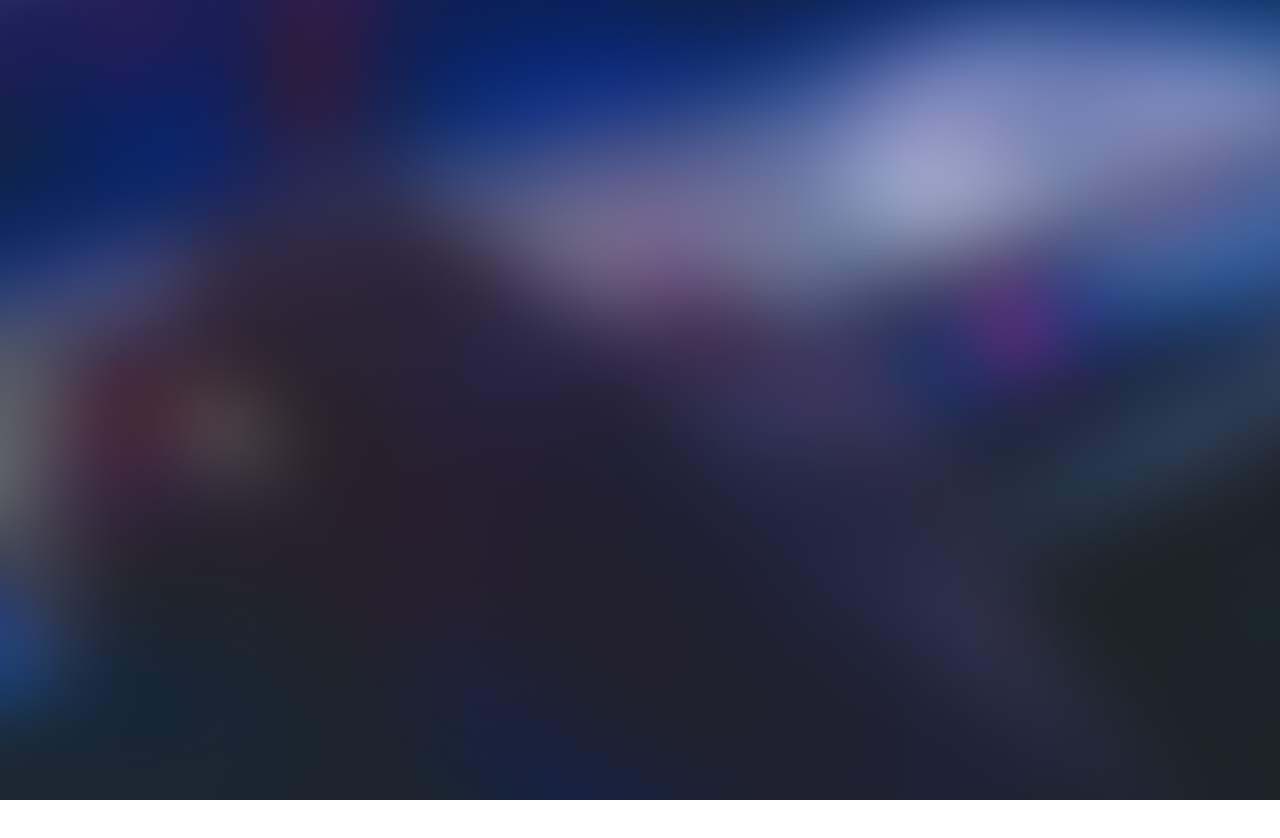
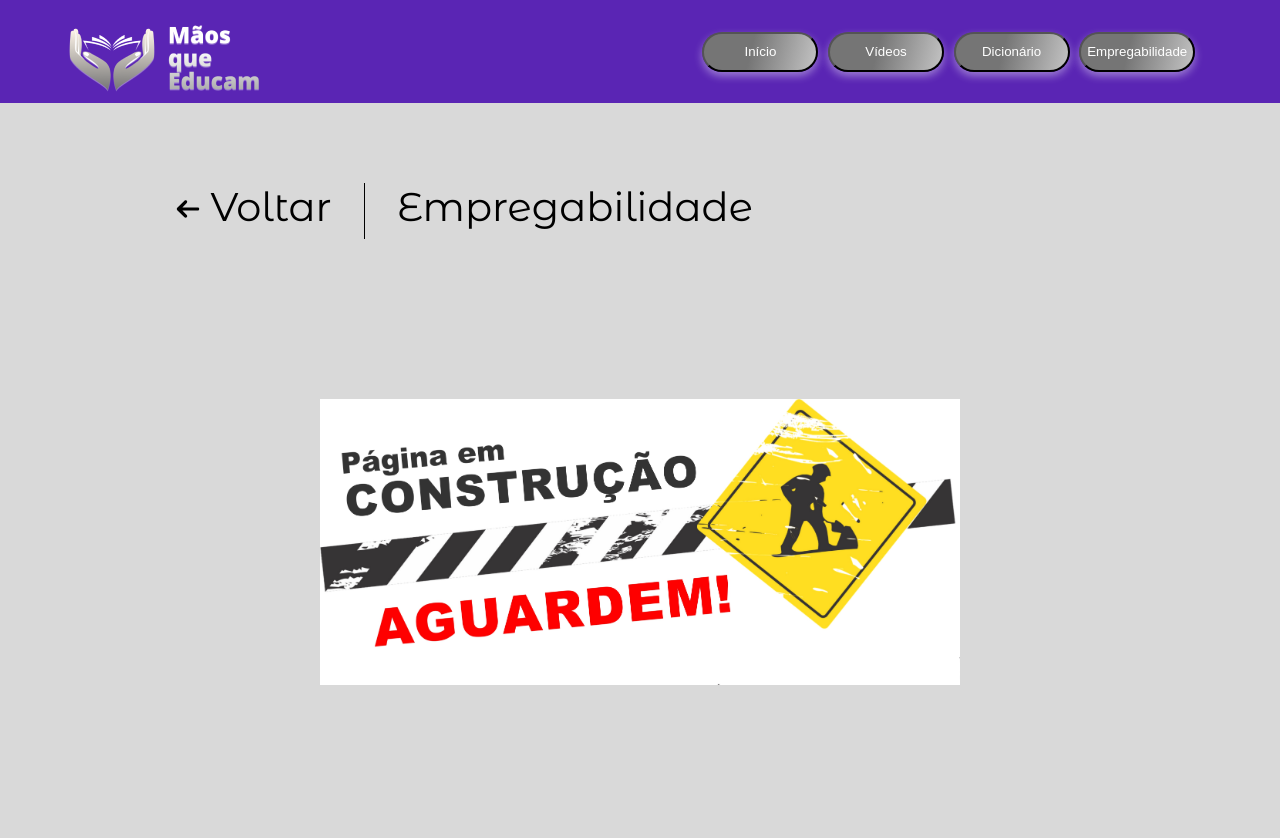
Before and after one commit to Quelzinha89/Maos-Que-Educam, a React (Create React App) app: page /empregabilidade in a window 1280 px wide. Before the commit this address had no page. Shown: the top 838 px of the page. Before the commit the page ends 800 px from the top, so only its background shows below. Built offline with nearby package versions, Linux system fonts and the light colour scheme.

Commit message:
Adicao Pagina Empregabilidade

```diff
--- a/src/App.js
+++ b/src/App.js
@@ -4,6 +4,7 @@ import Home from './componente/home';
 import Aluno from './componente/Aluno';
 import Videos from './componente/Videos';
 import Video from './componente/Video';
+import Empregabilidade from './componente/Empregabilidade';
 import Professor from './componente/Professor';
 import ProfessorCurso from './componente/ProfessorCurso';
 import { Routes, Route }from 'react-router-dom'
@@ -26,6 +27,7 @@ function App() {
         <Route path='/aluno/videos'element={ <Videos/> }/>
         <Route path='/professor'element={ <Professor/> }/>
         <Route path='/aluno/videos/:tipo'element={ <Video/> }/>
+        <Route path='/empregabilidade'element={ <Empregabilidade/> }/>
         <Route path='/professorCurso'element={ <ProfessorCurso/> }/>
       </Routes>
     </div>
--- a/src/componente/Botao/botao.css
+++ b/src/componente/Botao/botao.css
@@ -1,6 +1,6 @@
 .botao {
     display:flex;
-    width: 6.25rem;
+    width: 7.25rem;
     height: 2.5rem;
     padding: 0.75rem 1.5rem;
     justify-content: center;
--- /dev/null
+++ b/src/componente/Empregabilidade/empregabilidade.css
@@ -0,0 +1,37 @@
+.paginaEmpregabilidade{
+    background: #D9D9D9;
+    height: 100%;
+}
+
+
+.imagemConstrucao {
+    margin-top: 10rem;
+    margin-left: 25%;
+    margin-bottom: 10rem;
+    max-width: 50%;
+    max-height: 50%;
+}
+
+
+.titulo{
+    margin-left: 9rem;
+    margin-top: 5rem;
+    display: flex;
+    display: row;
+    justify-content: center;
+    justify-self: left;
+}
+.seta{
+    vertical-align: baseline
+}
+.titulo h1{
+    padding: 0 2rem;
+    margin: 0 0;
+    font-size: 2.5rem;
+    color: black;
+}
+.linhaVertical{
+    width: 0.1rem;
+    height: 3.5rem;
+    background-color: black;
+}
--- /dev/null
+++ b/src/componente/Empregabilidade/index.js
@@ -0,0 +1,26 @@
+import './empregabilidade.css'
+import Header from '../header'
+import arrow from '../../imagens/maki_arrow.svg'
+import emConstrucao from '../../imagens/Em-construcao.png'
+import { Link  } from 'react-router-dom'
+
+const Empregabilidade = () => {
+
+
+
+    return (
+        <div className='paginaEmpregabilidade'>
+            <Header/>
+            <div className='titulo'>
+                <Link to="/" style={{ textDecoration: 'none' }}>
+                    <h1 className='tituloH1'><img className='seta' src= {arrow} alt='Seta de Voltar'/> Voltar</h1>
+                </Link>
+                <div className='linhaVertical'/>
+                <h1>Empregabilidade</h1>
+            </div>
+            <img className='imagemConstrucao' src={emConstrucao} alt='Imagem-construcao'/>
+        </div>
+    )
+}
+
+export default Empregabilidade
--- a/src/componente/header/index.js
+++ b/src/componente/header/index.js
@@ -15,6 +15,9 @@ const Header = () => {
                     <Botao texto='Vídeos'/>
                 </Link>
                 <Botao texto='Dicionário'/>
+                <Link to= "/empregabilidade" style={{ textDecoration: 'none' }} >
+                        <Botao texto='Empregabilidade'/>
+                </Link>
             </div>
         </header>
     )
```
Also changed, not shown: src/componente/Aluno/aluno.css (line endings or trailing spaces), src/imagens/Em-construcao.png (added).
